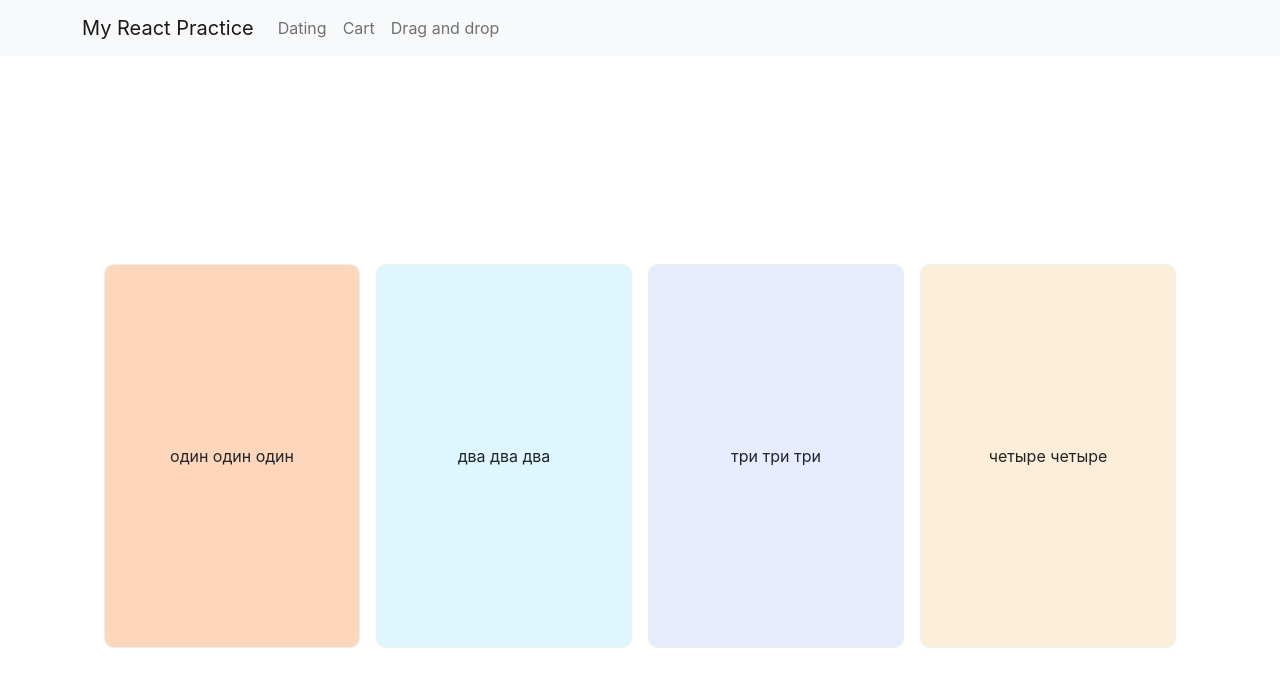
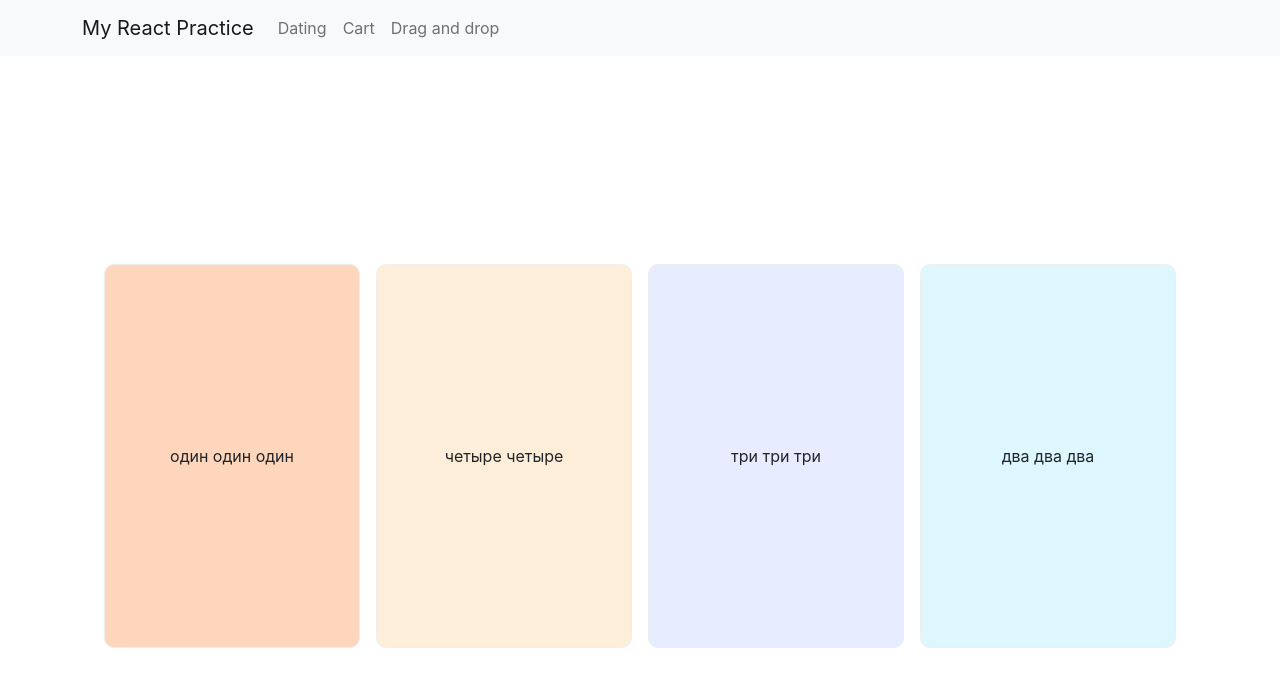
Before and after one commit to antoshagagarinISavailable/todo, a React (Create React App) app: page /dragndrop in a window 1280 px wide. Shown: the top 686 px of the page. Built offline with nearby package versions, Linux system fonts and the light colour scheme.

Commit message:
drag and drop

```diff
--- a/src/App.js
+++ b/src/App.js
@@ -8,7 +8,7 @@ import Layout from "./Components/Layout";
 import PageNotFound from "./Components/PageNotFound";
 import HomePage from "./Components/HomePage";
 import ItemsList from "./Components/Cart/ItemsList";
-import Dragndrop from "./API/API/Drag-and-drop/Dragndrop";
+import Dragndrop from "./Components/Drag-and-drop/Dragndrop";
 
 function App(props) {
   return (
--- a/src/API/API/Drag-and-drop/Dragndrop.jsx
+++ b/src/Components/Drag-and-drop/Dragndrop.jsx
@@ -4,9 +4,9 @@ import s from "./dragndrop.module.css";
 const Dragndrop = () => {
   const [cards, setCards] = useState([
     { id: 1, order: 1, text: "один один один" },
-    { id: 2, order: 2, text: "два два два" },
+    { id: 2, order: 4, text: "два два два" },
     { id: 3, order: 3, text: "три три три" },
-    { id: 4, order: 4, text: "четыре четыре" },
+    { id: 4, order: 2, text: "четыре четыре" },
   ]);
 
   const [currentCard, setCurrentCard] = useState(null);
@@ -25,7 +25,6 @@ const Dragndrop = () => {
   };
 
   const dragStartHandler = (e, el) => {
-    console.log(el);
     setCurrentCard(el);
   };
 
@@ -42,30 +41,30 @@ const Dragndrop = () => {
     e.preventDefault();
     e.target.style.borderColor = "#eee";
     setCards([
-      cards.map((c) => {
+      ...cards.map((c) => {
         if (c.id === el.id) {
           return { ...c, order: currentCard.order };
-        }
-        if (c.id === currentCard.id) {
+        } else if (c.id === currentCard.id) {
           return { ...c, order: el.order };
-        }
-        return c;
+        } else return c;
       }),
-      console.log(cards),
     ]);
   };
 
   // const cardSort = (a, b) => {
-  //   if (a.order > b.order) {
-  //     return 1;
-  //   } else {
-  //     return -1;
-  //   }
+  //   // if (a.order > b.order) {
+  //   //   return 1;
+  //   // } else {
+  //   //   return -1;
+  //   // }
+  //   return a.order > b.order ? 1 : -1;
   // };
 
   return (
     <div className={s.container}>
-      {cards.map((el) => (
+      {cards
+        .sort((a, b) => (a.order > b.order ? 1 : -1))
+        .map((el) => (
           <div
             key={el.id}
             className={`${s.card} ${classSetter(el.id)}`}
```
Also changed, not shown: src/Components/Drag-and-drop/dragndrop.module.css (renamed from src/API/API/Drag-and-drop/dragndrop.module.css). Lines whose indentation alone changed are shown as unchanged.
